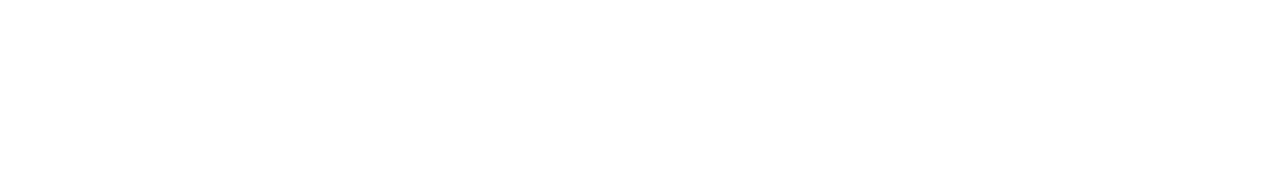
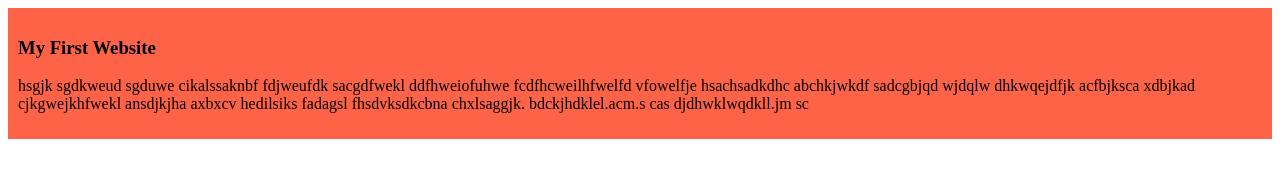
Before and after one commit to tanaz02/my-simple-website, a plain HTML site: page index.html in a window 1280 px wide. Drawn offline with Linux system fonts and the light colour scheme.

Commit message:
added the first blog

```diff
--- /dev/null
+++ b/Styles/blog.css
@@ -0,0 +1,5 @@
+div{
+
+    background-color: tomato;
+    padding: 10px;
+}
--- a/index.html
+++ b/index.html
@@ -4,8 +4,15 @@
     <meta charset="UTF-8">
     <meta name="viewport" content="width=device-width, initial-scale=1.0">
     <title>My Simple Website</title>
+    <link rel="stylesheet" href="Styles/blog.css">
 </head>
 <body>
-
+    <div>
+        <h3>My First Website</h3>
+        <p>hsgjk sgdkweud sgduwe cikalssaknbf fdjweufdk sacgdfwekl ddfhweiofuhwe fcdfhcweilhfwelfd vfowelfje
+            hsachsadkdhc abchkjwkdf sadcgbjqd wjdqlw dhkwqejdfjk acfbjksca xdbjkad cjkgwejkhfwekl ansdjkjha
+            axbxcv hedilsiks fadagsl fhsdvksdkcbna chxlsaggjk. bdckjhdklel.acm.s cas djdhwklwqdkll.jm sc
+        </p>
+    </div>
 </body>
 </html>
```
